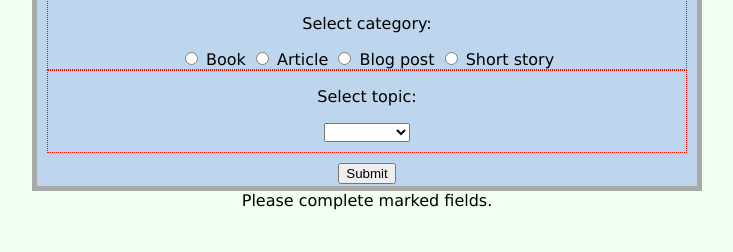
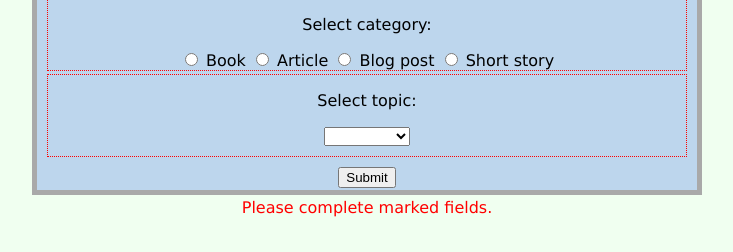
Before and after one commit to elipinska/codeclan_wk12_day1_javascript_events_homework, a plain HTML site: page index.html in a window 1280 px wide. Both pictures are taken after typing "Sample", "Sample" into the empty fields and a click on the input "Submit". Shown: the part 120-372 px from the top of the page, without its empty margins (273-1006 px from the left). Drawn offline with Linux system fonts and the light colour scheme.

Commit message:
Remove red border once a field has been completed, improve styling of main form

```diff
--- a/css/style.css
+++ b/css/style.css
@@ -10,6 +10,11 @@ body {
   margin: auto;
   padding: 2px 10px;
   border: thick solid DarkGrey;
+}
+
+div {
+  margin-bottom: 3px;
+  margin-top: 3px;
 }
 
 form {
@@ -36,6 +41,10 @@ div#saved-items {
   font-family: 'Handlee', cursive;
 }
 
+#warning {
+  color: red;
+}
+
 #topic {
   margin-bottom: 10px;
 }
--- a/js/app.js
+++ b/js/app.js
@@ -66,6 +66,8 @@ function isEmpty(formSubmission) {
    if (formSubmission[property].length === 0) {
      addBorder(property);
      result = true;
+   } else {
+     removeBorder(property);
    }
  }
  return result;
```
Also changed, not shown: index.html (+1 -1 lines).
